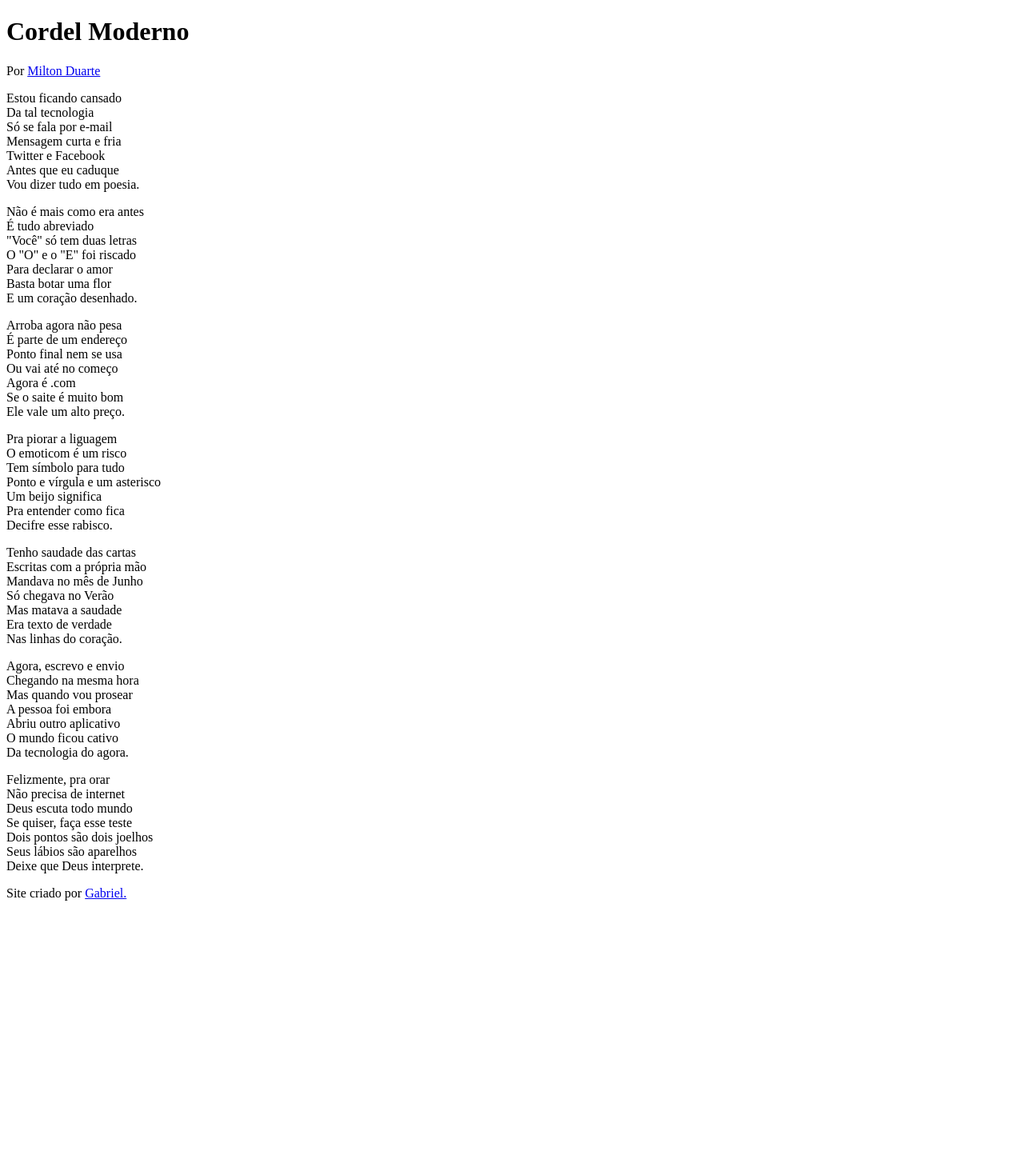
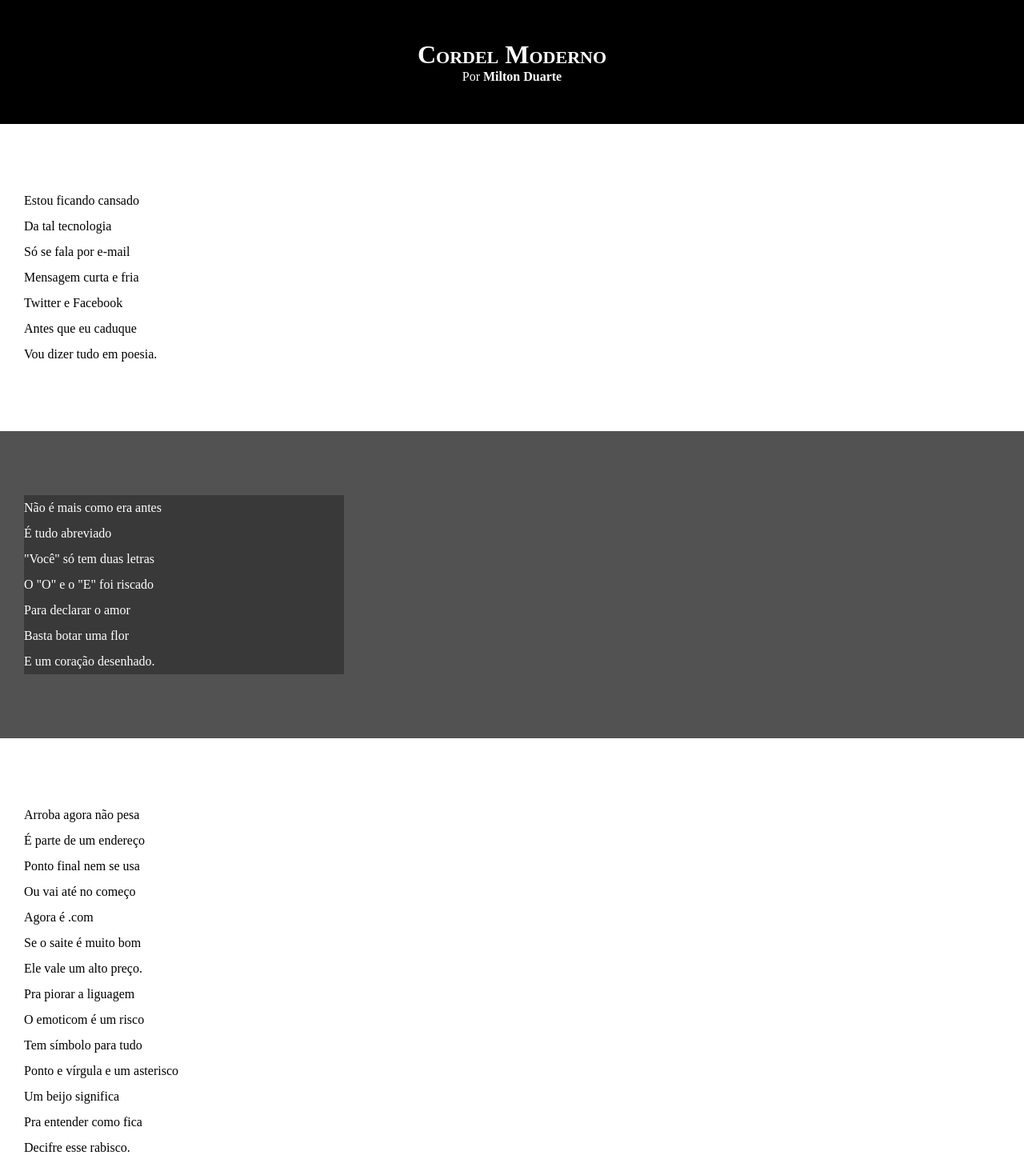
Before and after one commit to Gabrielzcoder/html-css, a plain HTML site: page desafios/desafio 006/imagens/index.html in a window 1280 px wide. Shown: the top 1454 px of the page at 80% size. Before the commit the page ends 1134 px from the top, so only its background shows below. Drawn offline with Linux system fonts and the light colour scheme.

Commit message:
atualizei estilos dos textos do desafio 6

```diff
--- a/desafios/desafio 006/imagens/index.html
+++ b/desafios/desafio 006/imagens/index.html
@@ -97,7 +97,7 @@
     </section>
 
     <footer>
-        Site criado por <a href="#" target="_blank">Gabriel.</a>
+        Site criado por <a href="https://www.instagram.com/bitolyy/" target="_blank">Gabriel.</a>
     </footer>
 </body>
 </html>
--- a/desafios/desafio 006/imagens/style.css
+++ b/desafios/desafio 006/imagens/style.css
@@ -1,5 +1,65 @@
 @charset "UTF-8";
 
-body{
+* {
+    margin: 0px;
+    padding: 0px;
+}
 
+html, body {
+    min-height: 100vh;
+    background-color: #878787;
 }
+
+header {
+    background-color: black;
+    color: white;
+    text-align: center;
+}
+
+header > h1 {
+    padding-top: 50px;
+    font-variant: small-caps;
+}
+
+header > p {
+    padding-bottom: 50px;
+}
+
+header a, footer a {
+    color: white;
+    text-decoration: none;
+    font-weight: bolder;
+}
+
+header a:hover, footer a:hover {
+    text-decoration: underline;
+}
+
+section {
+    padding-top: 10vh;
+    padding-bottom: 10vh;
+    padding-left: 30px;
+    line-height: 2em;
+}
+
+section.normal {
+    background-color: white;
+    color: black;
+}
+
+section.imagem {
+    background-color: #525252;
+    color: rgb(255, 255, 255);
+}
+
+section.imagem > p {
+    background-color: #0000004f;
+    width: 400px;
+}
+
+footer{
+    background-color: black;
+    color: white;
+    text-align: center;
+    padding: 10px;
+}
```
